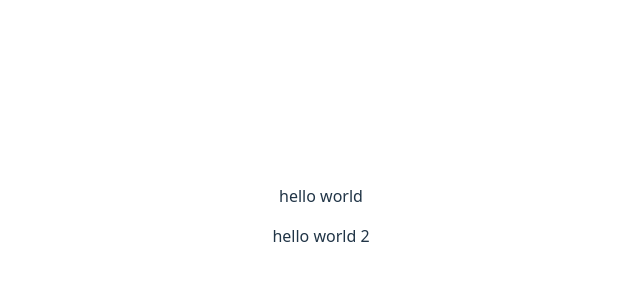
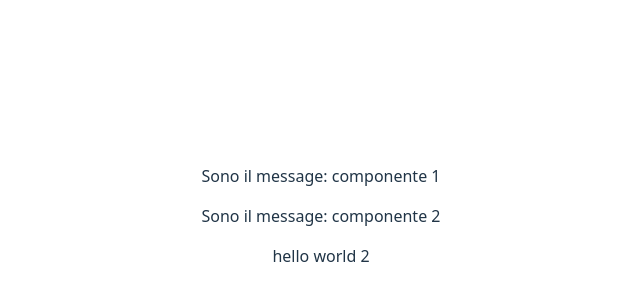
Before and after one commit to AngeloCinaWD/react_LRWTOP, a React (Vite) app: page / in a window 1280 px wide. Shown: the part 184-484 px from the top of the page, without its empty margins (319-959 px from the left). Built offline with nearby package versions, Linux system fonts and the light colour scheme.

Commit message:
Components

```diff
--- a/src/App.jsx
+++ b/src/App.jsx
@@ -1,13 +1,14 @@
 import './App.css';
 
-// un componente in react è una funzione js che ritorna codice jsx
-// il nome di un componente inizia sempre con una lettera maiuscola
-// il codice ritornato deve essere sempre contenuto in un parent html (one root element), ad esempio posso ritornare un <div><div/> con dentro altro codice, ma se volessi ritornare più elementi html dello stesso livello (ad esempio 2 div siblings) avrei un errore, per non averlo posso utilizzare un react fragment, cioè wrappo tutto tra <> codice </> (è un empty html tag)
 function App() {
   return (
     <>
       <div>
-        <p>hello world</p>
+        {/* <p>hello world</p> */}
+        {/* utilizzo il componente Text, lo richiamo come se fosse un html element */}
+        <Text message={'componente 1'} />
+        {/* posso utilizzare il componente quante volte voglio, è un'altra istanza del componente */}
+        <Text message={'componente 2'} />
       </div>
       <div>
         <p>hello world 2</p>
@@ -16,4 +17,16 @@ function App() {
   );
 }
 
+// creo un altro componente e lo utilizzo nell'altro
+// per passare info al componente dall'esterno utilizzo le props
+// le props vengono passate in un oggetto come argomento della funzione
+function Text({ message }) {
+  return (
+    <>
+      {/* quello che è codice js viene inserito tra graffe */}
+      <p>Sono il message: {message}</p>
+    </>
+  );
+}
+
 export default App;
```
Also changed, not shown: 1 other file (tests, documents, lock files or other folders).
